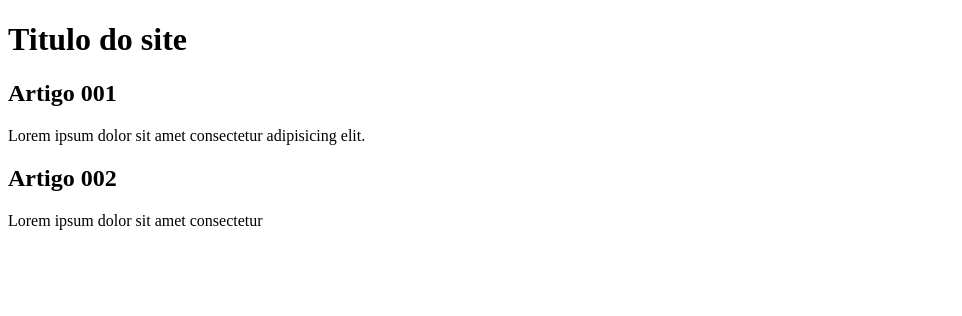
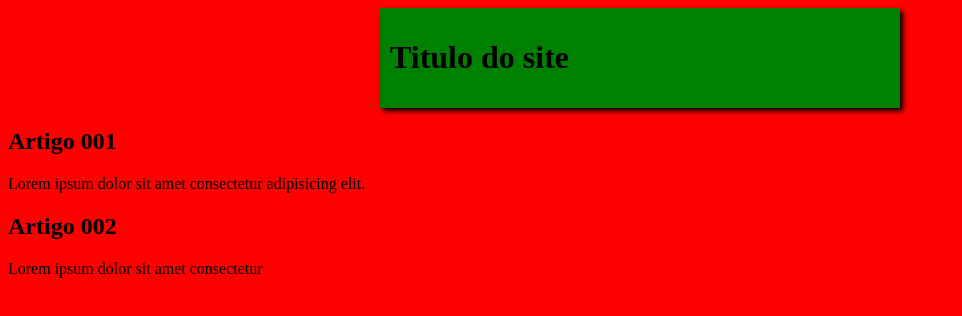
Before and after one commit to LucasWinchesterr/projeto_site, a plain HTML site: page index.html in a window 1280 px wide. Shown: the whole page, without its empty margins (0-962 px from the left). Drawn offline with Linux system fonts and the light colour scheme.

Commit message:
iniciei o design

```diff
--- /dev/null
+++ b/estilos/style.css
@@ -0,0 +1,16 @@
+@charset
+*{font-family: arial Arial, Helvetica, sans-serif;
+  font-size: 16px;
+
+}
+body{
+    background-color: red;
+
+}
+main{
+    background-color: green;
+    width: 500px;
+    margin: auto;
+    box-shadow: 3px 3px 5px black;
+    padding: 10px;
+}
--- a/index.html
+++ b/index.html
@@ -1,6 +1,7 @@
 <!DOCTYPE html>
 <html lang="en">
 <head>
+    <link rel="stylesheet" href="estilos/style.css">
     <meta charset="UTF-8">
     <meta http-equiv="X-UA-Compatible" content="IE=edge">
     <meta name="viewport" content="width=device-width, initial-scale=1.0">
```
